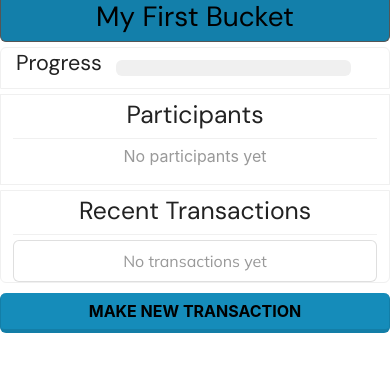
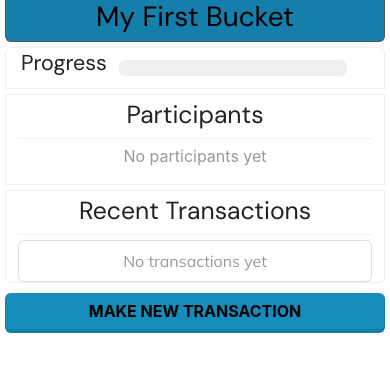
Before and after one commit to VCU-257/iteration-2-build-with-style-group-10, a React (Create React App) app: page / in a window 390 px wide. Shown: the top 372 px of the page. Built offline with nearby package versions, Linux system fonts and the light colour scheme.

Commit message:
Fixed mobile view padding

```diff
--- a/src/index.css
+++ b/src/index.css
@@ -48,6 +48,8 @@ h1, h2, h3, h4, h5, h6 {
 
 body {
   margin: 0;
+  padding-left: 5px;
+  padding-right: 5px;
   font-family: -apple-system, BlinkMacSystemFont, 'Segoe UI', 'Roboto', 'Oxygen',
     'Ubuntu', 'Cantarell', 'Fira Sans', 'Droid Sans', 'Helvetica Neue',
     sans-serif;
```
